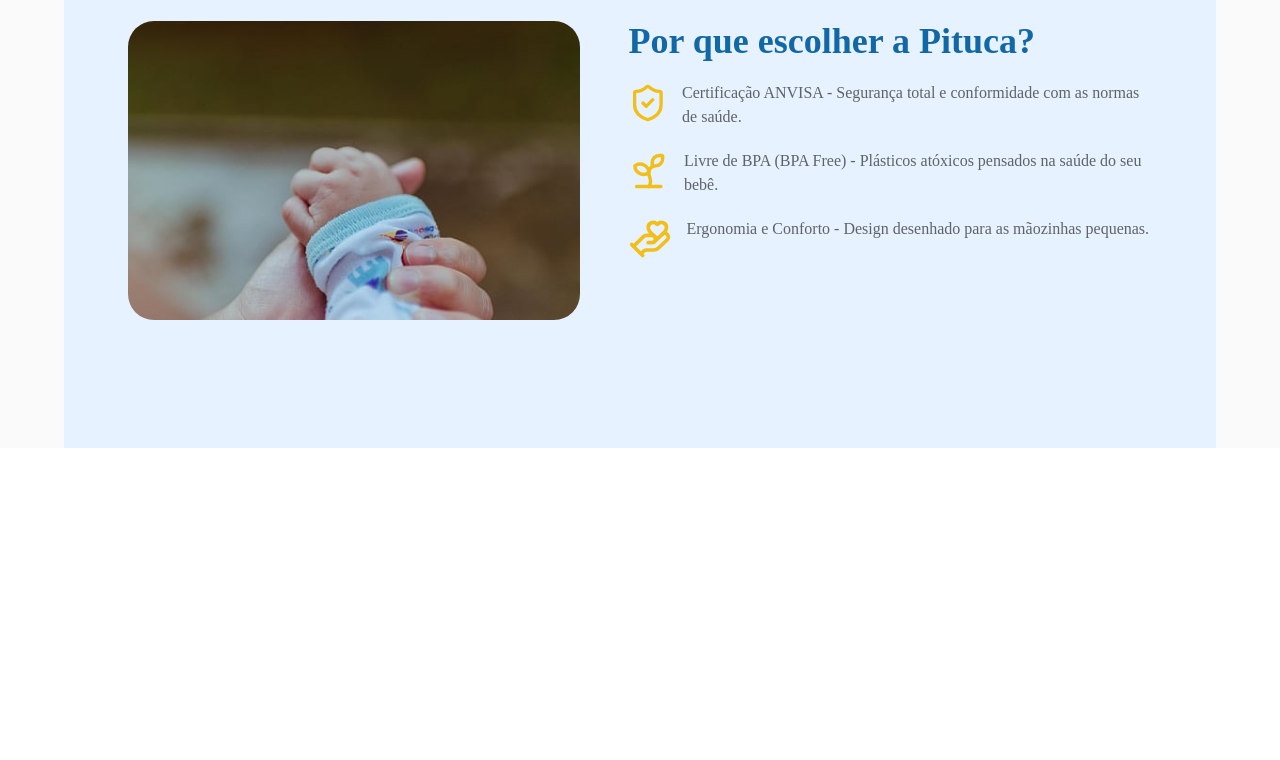
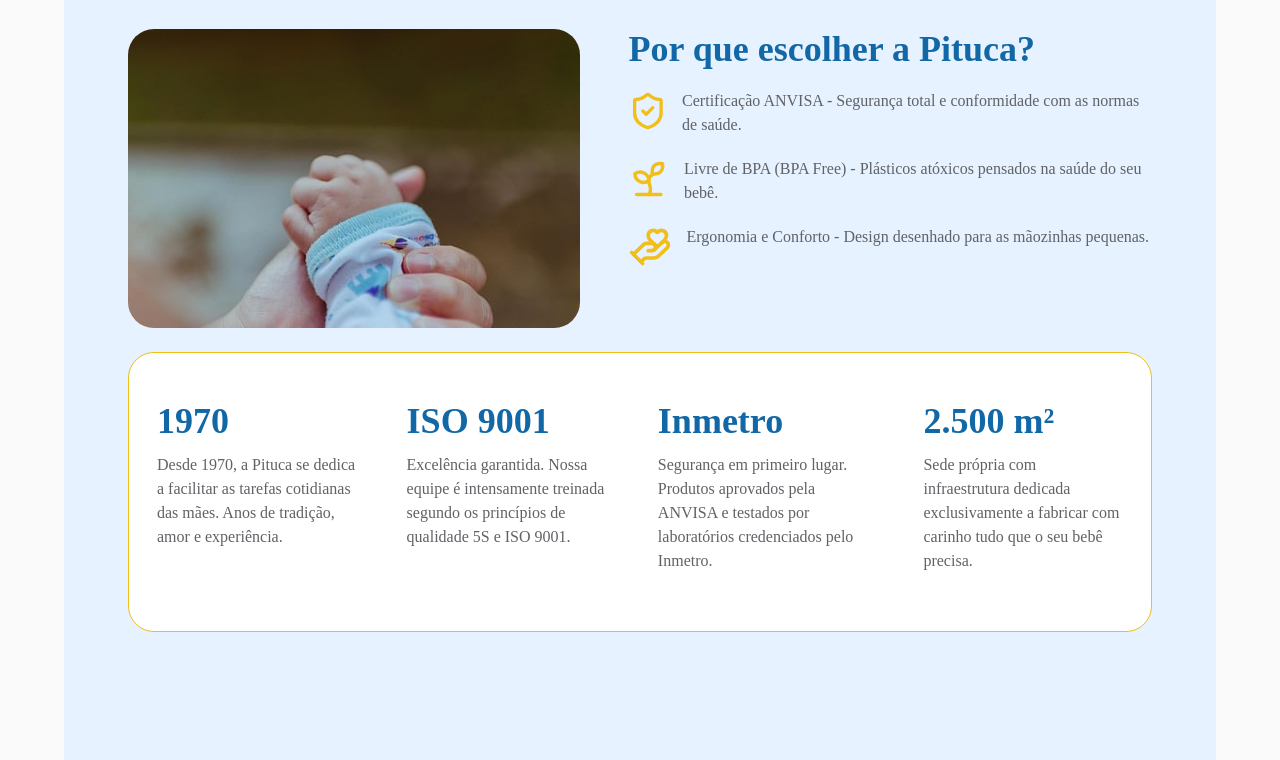
Before and after one commit to Buenohy/nebraska-pituca, a Next.js app: page / in a window 1280 px wide. Shown: the part 961-1721 px from the top of the page. Before the commit the page ends 1409 px from the top, so only its background shows below. Built offline with nearby package versions, Linux system fonts and the light colour scheme.

Commit message:
feat: Created card horizontal home page

```diff
--- a/app/globals.css
+++ b/app/globals.css
@@ -10,6 +10,7 @@
   --color-pituca-secundary: #f1bf18;
   --color-pituca-tertiary: #606266;
   --color-pituca-quaternary: #033775;
+  --color-pituca-white: #ffffff;
 }
 
 @theme inline {
--- a/app/page.tsx
+++ b/app/page.tsx
@@ -10,7 +10,7 @@ export default function Home() {
         <Navbar />
         <div className="flex flex-col items-center justify-center gap-6 text-center sm:items-start sm:text-left">
           <HomeCarousel />
-          <div className="flex flex-col gap-6 items-center justify-center text-center">
+          <div className="flex flex-col gap-8 items-center justify-center text-center">
             <h3 className="text-pituca-primary text-4xl font-bold">
               Porque cada detalhe importa quando o assunto é o seu bebê.
               Tradição em cuidar com amor.
@@ -60,6 +60,44 @@ export default function Home() {
               </div>
             </div>
           </div>
+          <div className="bg-pituca-white w-full h-70 rounded-4xl py-12 px-7 border border-pituca-secundary">
+            <div className="flex gap-12">
+              <div className="flex flex-col gap-3">
+                <h3 className="text-pituca-primary text-4xl font-bold">1970</h3>
+                <p className="text-pituca-tertiary">
+                  Desde 1970, a Pituca se dedica a facilitar as tarefas
+                  cotidianas das mães. Anos de tradição, amor e experiência.
+                </p>
+              </div>
+              <div className="flex flex-col gap-3">
+                <h3 className="text-pituca-primary text-4xl font-bold">
+                  ISO 9001
+                </h3>
+                <p className="text-pituca-tertiary">
+                  Excelência garantida. Nossa equipe é intensamente treinada
+                  segundo os princípios de qualidade 5S e ISO 9001.
+                </p>
+              </div>
+              <div className="flex flex-col gap-3">
+                <h3 className="text-pituca-primary text-4xl font-bold">
+                  Inmetro
+                </h3>
+                <p className="text-pituca-tertiary">
+                  Segurança em primeiro lugar. Produtos aprovados pela ANVISA e
+                  testados por laboratórios credenciados pelo Inmetro.
+                </p>
+              </div>
+              <div className="flex flex-col gap-3">
+                <h3 className="text-pituca-primary text-4xl font-bold">
+                  2.500 m²
+                </h3>
+                <p className="text-pituca-tertiary">
+                  Sede própria com infraestrutura dedicada exclusivamente a
+                  fabricar com carinho tudo que o seu bebê precisa.
+                </p>
+              </div>
+            </div>
+          </div>
         </div>
       </main>
     </div>
```
